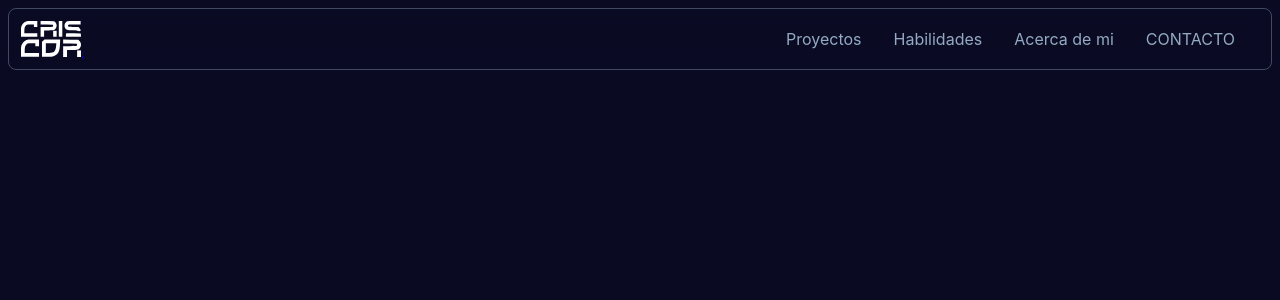
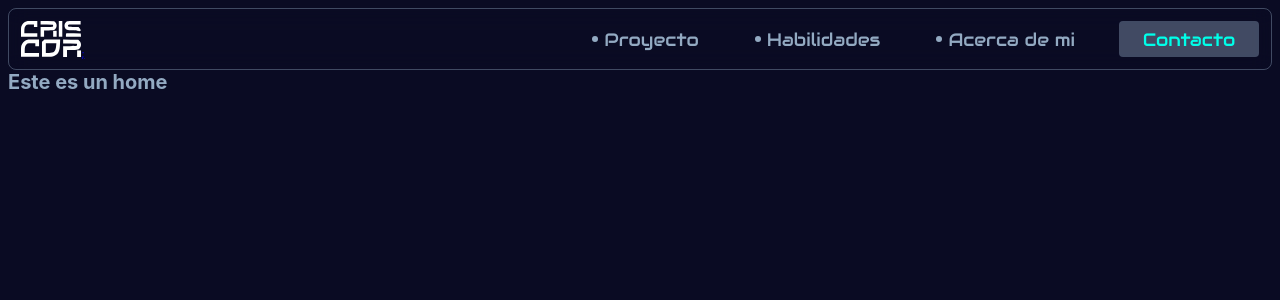
Before and after one commit to CrisdCor/cris-cor-portfolio, a React (Create React App) app: page /skills in a window 1280 px wide. Shown: the top 300 px of the page. Built offline with nearby package versions, Linux system fonts and the light colour scheme.

Commit message:
Avance en el header, desktop

```diff
--- a/public/index.html
+++ b/public/index.html
@@ -14,6 +14,11 @@
     <link rel="preconnect" href="https://fonts.googleapis.com">
     <link rel="preconnect" href="https://fonts.gstatic.com" crossorigin>
     <link href="https://fonts.googleapis.com/css2?family=Exo+2:wght@200;700&display=swap" rel="stylesheet">
+
+    <link rel="preconnect" href="https://fonts.googleapis.com">
+    <link rel="preconnect" href="https://fonts.gstatic.com" crossorigin>
+    <link href="https://fonts.googleapis.com/css2?family=Audiowide&display=swap" rel="stylesheet">
+
     <title>Cristian Corrales</title>
   </head>
   <body>
--- /dev/null
+++ b/src/components/ButtonContact/index.js
@@ -0,0 +1,9 @@
+import "./styles.css";
+
+export default function Button() {
+  return (
+    <div className="button-contact">
+      <button className="buttcon-contact--text text-m">Contacto</button>
+    </div>
+  );
+}
--- /dev/null
+++ b/src/components/ButtonContact/styles.css
@@ -0,0 +1,27 @@
+@import url(../../pages/App/App.css);
+
+.button-contact {
+  height: 3.6rem;
+  min-width: 14rem;
+  max-width: 42rem;
+  display: flex;
+  align-items: center;
+  background: rgba(147, 170, 194, 0.4);
+  border-radius: 0.4rem;
+  transition: all 0.5s;
+}
+
+.buttcon-contact--text {
+  color: var(--cyan);
+  transition: all 0.5s;
+}
+
+.button-contact:hover {
+  background: var(--cyan);
+  transition: all 0.5s;
+}
+
+.button-contact:hover .buttcon-contact--text {
+  color: var(--dark-blue);
+  transition: all 0.5s;
+}
--- a/src/components/NavBar/index.js
+++ b/src/components/NavBar/index.js
@@ -1,12 +1,10 @@
+import NavBarLinks from "../NavBarLinks";
 import "./styles.css";
 
 export default function NavBar() {
   return (
     <ul className="navbar">
-      <li className="text-s">Proyectos</li>
-      <li className="text-s">Habilidades</li>
-      <li className="text-s">Acerca de mi</li>
-      <li className="text-s">CONTACTO</li>
+      <NavBarLinks />
     </ul>
   );
 }
--- a/src/components/NavBar/styles.css
+++ b/src/components/NavBar/styles.css
@@ -3,16 +3,7 @@
 .navbar {
   width: auto;
   height: 100%;
-  margin-right: var(--space-l);
   display: flex;
   align-items: center;
   column-gap: var(--space-xl);
 }
-
-.navbar li:hover {
-  height: 100%;
-  color: var(--cyan);
-  border-bottom: 1px solid var(--cyan);
-  transition: all 500ms;
-  cursor: pointer;
-}
--- /dev/null
+++ b/src/components/NavBarLinks/index.js
@@ -0,0 +1,54 @@
+import { useState } from "react";
+
+import ButtonContact from "../ButtonContact";
+import "./styles.css";
+
+export default function NavBarLinks() {
+  const [active, setActive] = useState(null);
+
+  const handleToggle = (index) => {
+    setActive(index);
+  };
+
+  const navElements = [
+    {
+      name: "Proyecto",
+    },
+    {
+      name: "Habilidades",
+    },
+    {
+      name: "Acerca de mi",
+    },
+  ];
+
+  return (
+    <>
+      {navElements.map((li, index) => (
+        <li
+          key={index}
+          className="navbar__link"
+          onClick={() => handleToggle(index)}
+        >
+          <span
+            className={
+              active === index
+                ? "navbar__link--decoration span-active"
+                : "navbar__link--decoration"
+            }
+          ></span>
+          <p
+            className={
+              active === index
+                ? "text-m navbar__link--text text-active"
+                : "text-m navbar__link--text"
+            }
+          >
+            {li.name}
+          </p>
+        </li>
+      ))}
+      <ButtonContact />
+    </>
+  );
+}
--- /dev/null
+++ b/src/components/NavBarLinks/styles.css
@@ -0,0 +1,42 @@
+.navbar__link {
+  width: auto;
+  height: 100%;
+  padding: 0 var(--space-m);
+  display: flex;
+  align-items: center;
+  column-gap: 0.6rem;
+  cursor: pointer;
+}
+
+.navbar__link:hover .navbar__link--decoration {
+  background-color: var(--cyan);
+  transition: background-color 0.6s;
+}
+
+.navbar__link .span-active {
+  background-color: var(--cyan);
+  transition: background-color 0.6s;
+}
+
+.navbar__link .text-active {
+  color: var(--cyan);
+  transition: background-color 0.6s;
+}
+
+.navbar__link--decoration {
+  width: 0.6rem;
+  height: 0.6rem;
+  border-radius: 50%;
+  background-color: var(--soft-blue);
+}
+
+.navbar__link--text {
+  font-family: "Audiowide";
+  font-weight: 400;
+  font-style: normal;
+}
+
+.navbar__link--text .active {
+  color: var(--cyan);
+  transition: background-color 0.6s;
+}
--- a/src/pages/App/App.css
+++ b/src/pages/App/App.css
@@ -52,8 +52,10 @@ html {
 }
 
 body {
+  width: 100%;
+  height: 100vh;
+  padding: var(--space-s);
   background: var(--dark-blue);
-  padding: var(--space-s);
 }
 
 ul {
@@ -67,6 +69,19 @@ h2,
 h3,
 li {
   color: var(--soft-blue);
+}
+
+button {
+  width: 100%;
+  height: 100%;
+  padding: 0;
+  margin: 0;
+  font-family: "Audiowide";
+  font-weight: 400;
+  font-style: normal;
+  background: none;
+  border: none;
+  color: var(--dark-blue);
 }
 
 /*********************************************
--- a/src/pages/App/App.js
+++ b/src/pages/App/App.js
@@ -1,12 +1,14 @@
 // import { BrowserRouter, Routes, Route, Link } from "react-router-dom";
 
 import MyHeader from "../../containers/Header";
+import Home from "../Home";
 import "./App.css";
 
 function App() {
   return (
     <div className="App">
       <MyHeader />
+      <Home />
     </div>
   );
 }
--- /dev/null
+++ b/src/pages/Home/index.js
@@ -0,0 +1,9 @@
+import "./styles.css";
+
+export default function Home() {
+  return (
+    <main>
+      <h1>Este es un home</h1>
+    </main>
+  );
+}
```
Also changed, not shown: src/pages/Home/styles.css (added).
